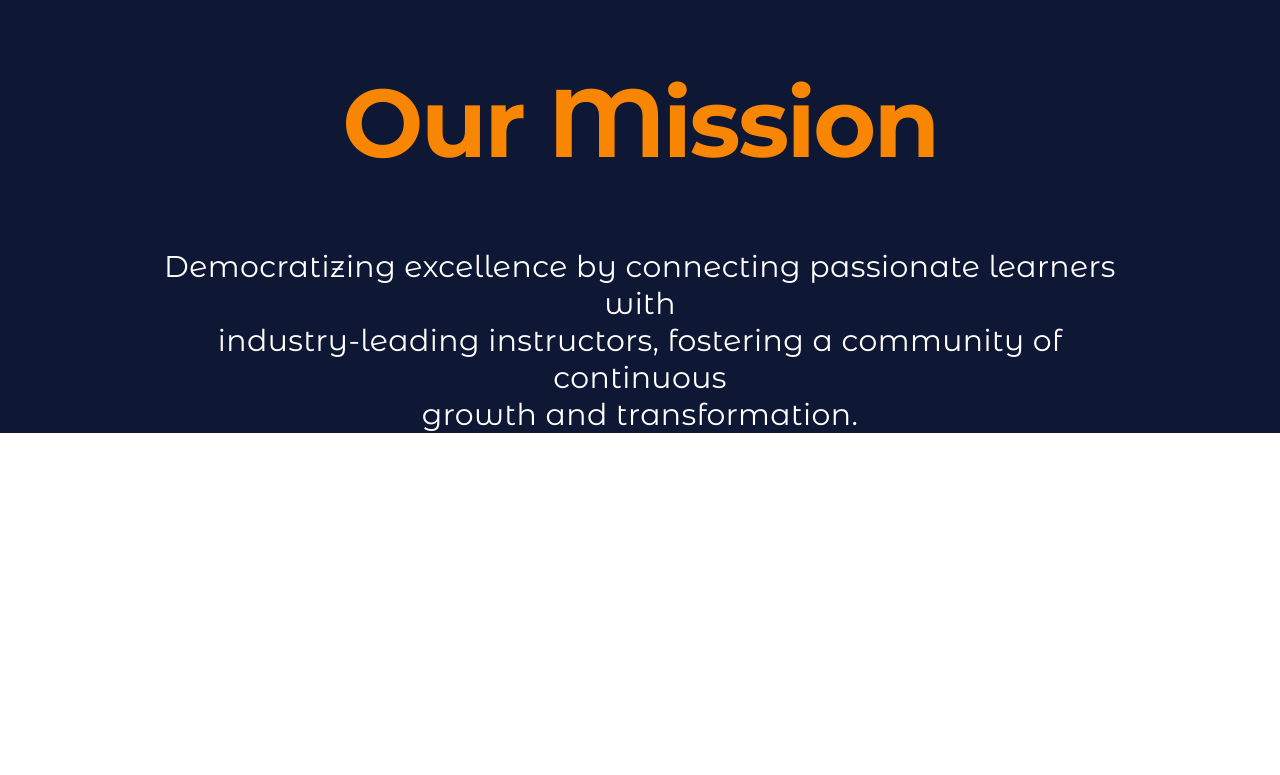
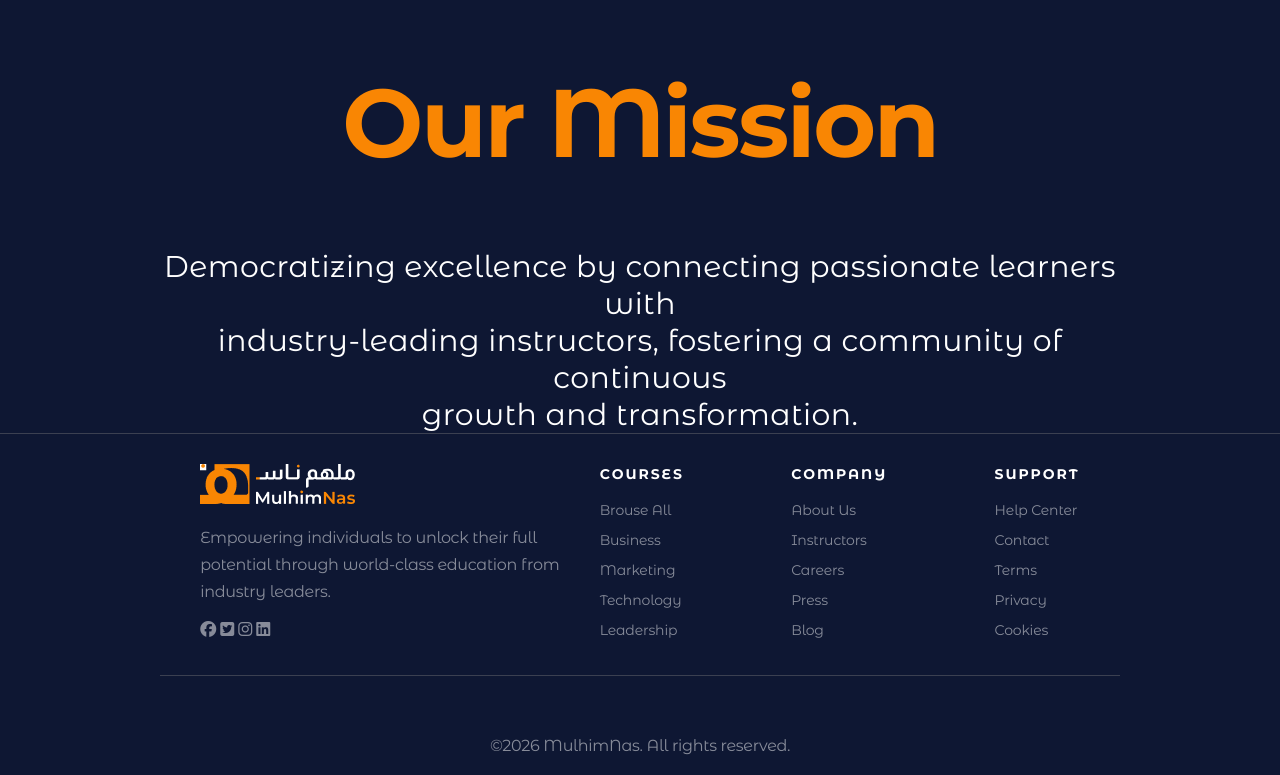
Before and after one commit to BondoqZain/mulhimNas, a plain HTML site: page index.html in a window 1280 px wide. Shown: the part 3221-3996 px from the top of the page. Before the commit the page ends 3679 px from the top, so only its background shows below. Drawn offline with Linux system fonts and the light colour scheme.

Commit message:
footer added

```diff
--- a/index.html
+++ b/index.html
@@ -287,6 +287,68 @@
         </div>
       </section>
     </main>
+
+    <footer>
+      <div class="container">
+        <div class="upper-footer">
+          <div>
+            <div><img src="assets/Logo-light.png" alt="logo" /></div>
+            <div>
+              <p>
+                Empowering individuals to unlock their full<br />
+                potential through world-class education from<br />
+                industry leaders.
+              </p>
+            </div>
+            <div>
+              <a href="#"><i class="fa-brands fa-facebook"></i></a>
+              <a href="#"> <i class="fa-brands fa-square-twitter"></i></a>
+              <a href="#"> <i class="fa-brands fa-instagram"></i></a>
+              <a href="#"> <i class="fa-brands fa-linkedin"></i></a>
+            </div>
+          </div>
+
+          <div class="menu">
+            <div>
+              <span>courses</span>
+              <ul>
+                <li>brouse all</li>
+                <li>business</li>
+                <li>marketing</li>
+                <li>technology</li>
+                <li>leadership</li>
+              </ul>
+            </div>
+
+            <div>
+              <span>company</span>
+              <ul>
+                <li>about us</li>
+                <li>instructors</li>
+                <li>careers</li>
+                <li>press</li>
+                <li>blog</li>
+              </ul>
+            </div>
+
+            <div>
+              <span>support</span>
+              <ul>
+                <li>help center</li>
+                <li>contact</li>
+                <li>terms</li>
+                <li>privacy</li>
+                <li>cookies</li>
+              </ul>
+            </div>
+          </div>
+        </div>
+
+        <div class="rights">
+          <p>&copy;2026 MulhimNas. All rights reserved.</p>
+        </div>
+      </div>
+    </footer>
   </body>
   <script
     src="https://kit.fontawesome.com/f309e1fa18.js"
--- a/style.css
+++ b/style.css
@@ -70,7 +70,8 @@ nav {
   color: #3a4e8f;
 }
 
-main {
+main,
+footer {
   background: linear-gradient(
     0deg,
     #0e1733 100%,
@@ -208,10 +209,14 @@ main {
   letter-spacing: 0.4px;
   text-align: center;
 }
+
 .vision h1,
 .mission h1 {
   justify-items: center;
   text-align: center;
+}
+.mission h2 {
+  margin-bottom: 0;
 }
 .statistics {
   display: flex;
@@ -229,3 +234,69 @@ main {
 .statistics-card p {
   font-family: Montserrat Alternates;
 }
+footer {
+  justify-content: space-evenly;
+  border-top: 1px solid rgba(128, 128, 128, 0.392);
+  padding-top: 30px;
+}
+footer .container {
+  display: flex;
+  flex-direction: column;
+}
+.upper-footer {
+  display: flex;
+  justify-content: space-evenly;
+  border-bottom: 1px solid rgba(128, 128, 128, 0.392);
+  padding-bottom: 20px;
+  margin-bottom: 20px;
+}
+footer p {
+  font-family: Montserrat Alternates;
+  font-weight: 400;
+  font-size: 16px;
+  line-height: 27.2px;
+  letter-spacing: -0.31px;
+  color: #ffffff80;
+}
+footer a {
+  color: #ffffff80;
+  gap: 2rem;
+}
+
+.menu {
+  display: flex;
+  width: 50%;
+  justify-content: space-between;
+}
+.menu span {
+  font-family: Montserrat Alternates;
+  font-weight: 700;
+  font-style: Bold;
+  font-size: 14px;
+  line-height: 20px;
+  letter-spacing: 1.95px;
+  text-transform: uppercase;
+  color: #fff;
+}
+.menu ul {
+  padding: 0;
+  margin-bottom: 15px;
+  text-align: left;
+}
+.menu ul li {
+  font-family: Montserrat Alternates;
+  font-weight: 400;
+  font-style: Regular;
+  font-size: 14px;
+  line-height: 20px;
+  letter-spacing: -0.15px;
+  text-transform: capitalize;
+  list-style: none;
+  margin: 10px auto;
+  text-align: left;
+  color: #ffffff80;
+}
+.rights {
+  text-align: center;
+  margin-top: 20px;
+}
```
Also changed, not shown: assets/Logo-light.png (added).
